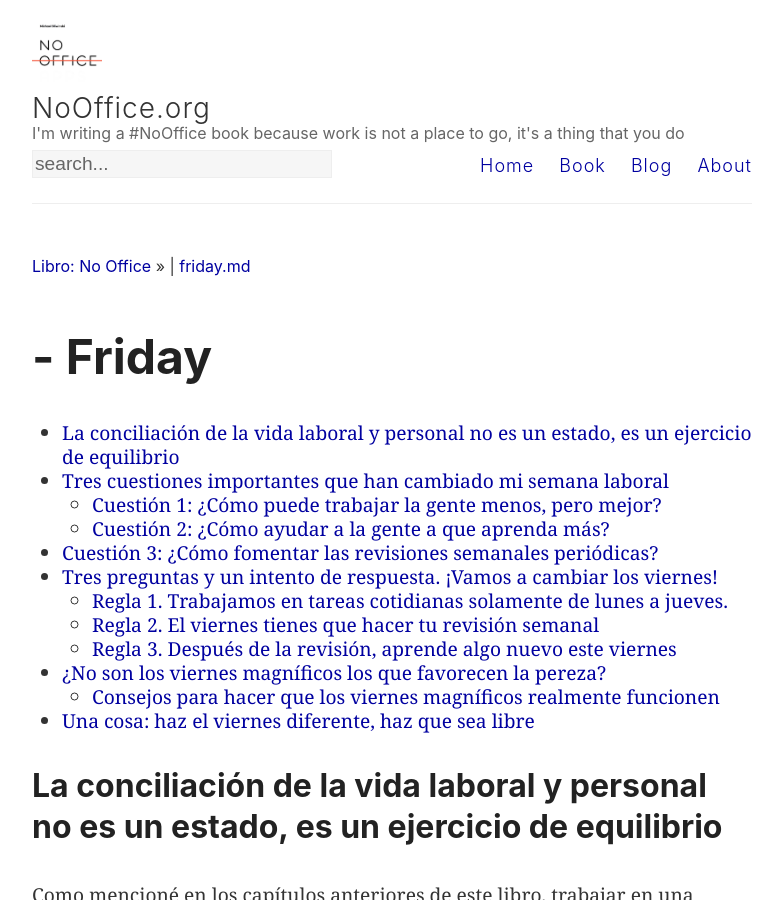
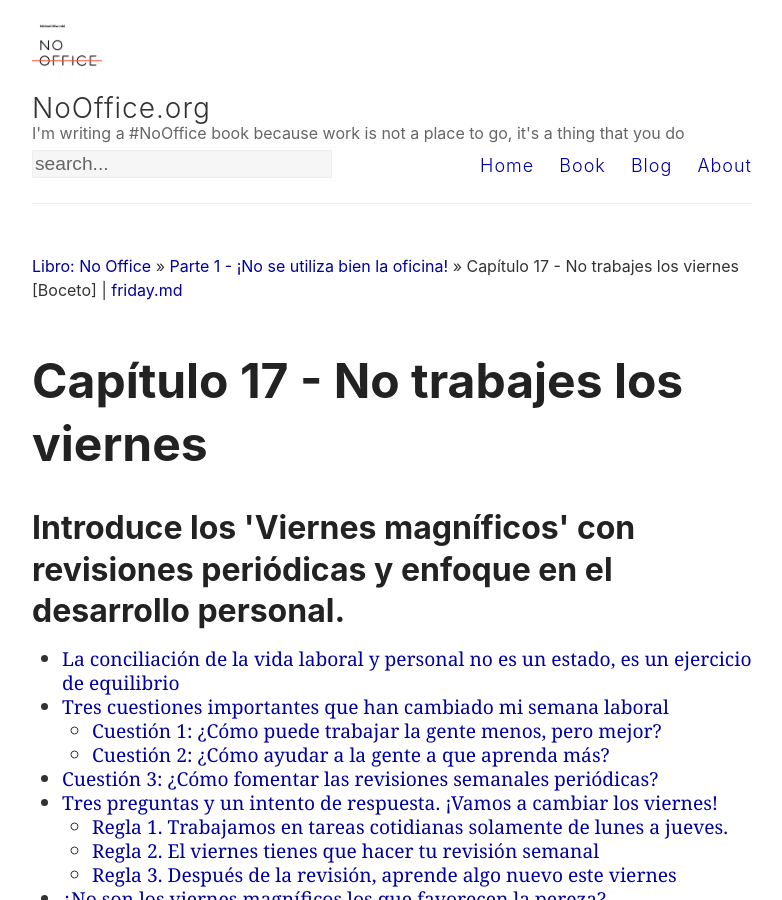
Before and after one commit to Nozbe/NoOffice.org, a Jekyll site: the page built from _es/friday.md, in a window 1280 px wide and 900 px high. Shown: the whole window, without its empty margins (248-1030 px from the left). Built offline with Jekyll 4.4.1, drawn with Linux system fonts in a browser that asks for light colours; some of the changed lines change nothing that is shown; some of the changed text lies outside the part shown.

Commit message:
Update friday.md

```diff
--- a/_es/friday.md
+++ b/_es/friday.md
@@ -1,7 +1,7 @@
 ---
-parte: one
-título: No trabajes los viernes
-subtítulo: "Introduce los 'Viernes magníficos' con revisiones periódicas y enfoque en el desarrollo personal."
+part: one
+title: No trabajes los viernes
+subtitle: "Introduce los 'Viernes magníficos' con revisiones periódicas y enfoque en el desarrollo personal."
 ---
 
 * TOC
```
